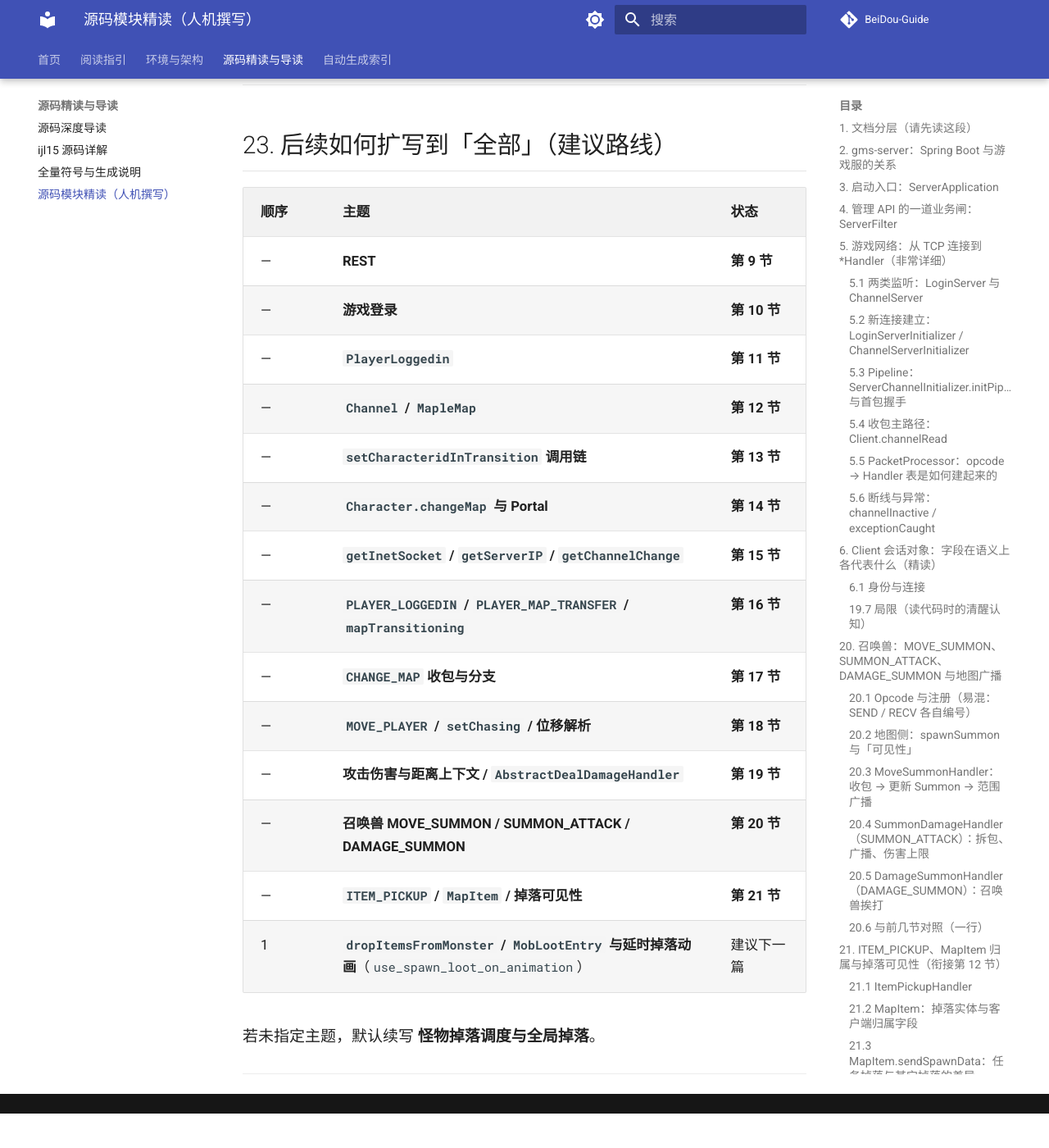
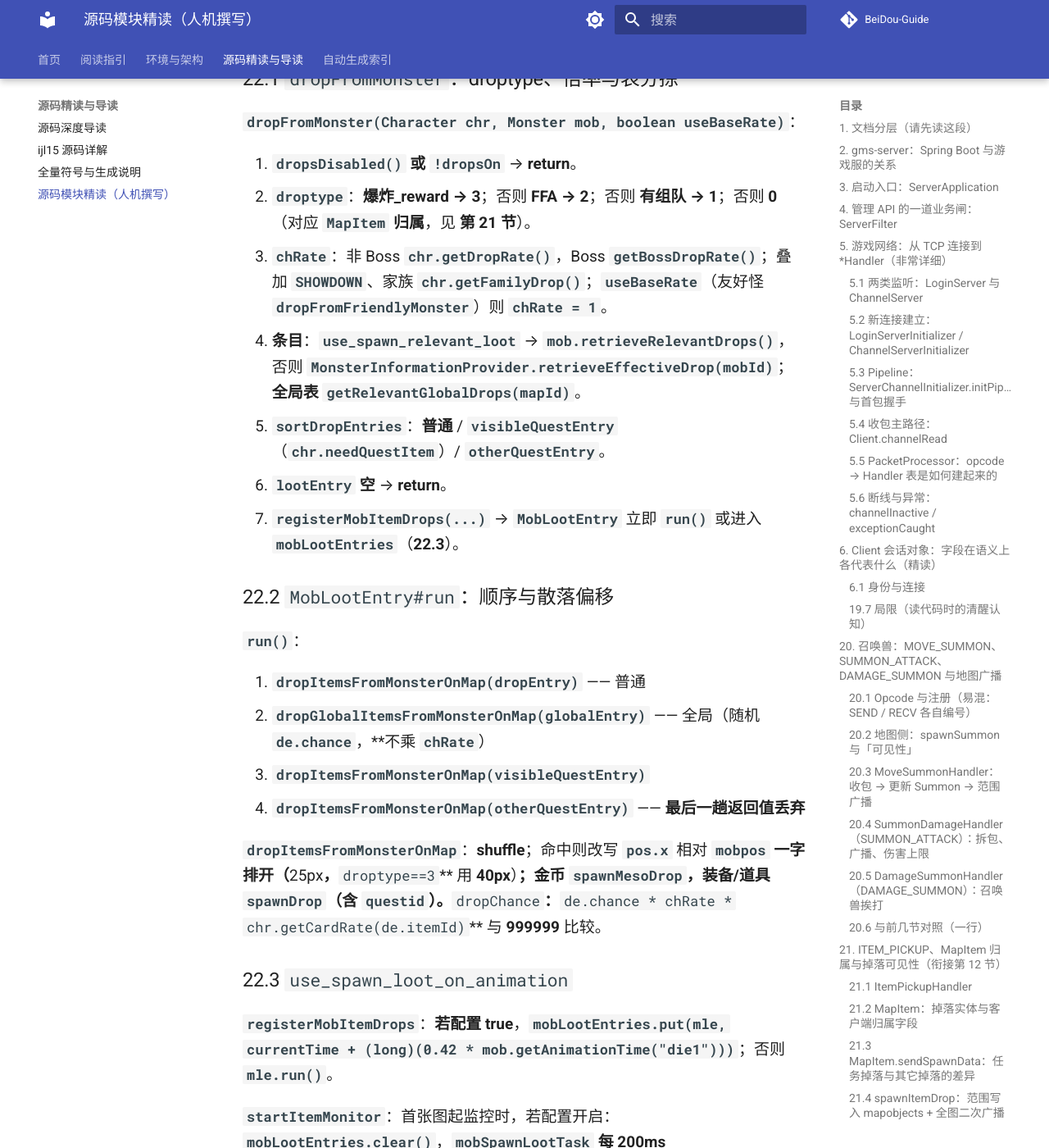
Before and after one commit to Uuclear/BeiDou-Guide, an MkDocs documentation site: the page built from docs/12-源码模块精读-人机撰写.md, in a window 1280 px wide and 1400 px high, scrolled down 90771 px. Shown: the whole window at 82% size. Built offline with MkDocs 1.6.1 and Material for MkDocs 9.7.7, drawn with Linux system fonts in a browser that asks for light colours; comment, search, counter and statistics services are not loaded; before the commit the page ends 92129 px from its top, so only the background shows below that; some of the changed text lies outside the part shown.

Commit message:
docs: 精读 MobLootEntry 与 use_spawn_loot_on_animation（第22节）
Co-authored-by: uuclear <382563984@qq.com>

```diff
--- a/docs/12-源码模块精读-人机撰写.md
+++ b/docs/12-源码模块精读-人机撰写.md
@@ -1227,7 +1227,51 @@ CLOSE_RANGE / RANGED / MAGIC → parseDamage → applyAttack
 
 ---
 
-## 22. ijl15（客户端 DLL）在进程里做什么（浓缩）
+## 22. 怪物掉落调度：`dropFromMonster`、`MobLootEntry` 与 `use_spawn_loot_on_animation`
+
+在 **`killMonster` 成功击杀且 `withDrops`** 时：**`dropOwner = monster.killBy(chr)`**（可能 **null** 则回退攻击者），再 **`dropFromMonster(dropOwner, monster, false)`**（**`useBaseRate == false`** 表示使用角色 **`getDropRate` / `getBossDropRate`** 等）。本节说明：**掉落表来源**、**`MobLootEntry#run` 顺序**、**延时掉落定时器**、以及与 **`dropItemsFromMonster`** 的差异。
+
+### 22.1 `dropFromMonster`：droptype、倍率与表分拣
+
+**`dropFromMonster(Character chr, Monster mob, boolean useBaseRate)`**：
+
+1. **`dropsDisabled()` 或 `!dropsOn`** → **return**。
+2. **`droptype`**：**爆炸_reward → 3**；否则 **FFA → 2**；否则 **有组队 → 1**；否则 **0**（对应 **`MapItem` 归属**，见 **第 21 节**）。
+3. **`chRate`**：非 Boss **`chr.getDropRate()`**，Boss **`getBossDropRate()`**；叠加 **`SHOWDOWN`**、家族 **`chr.getFamilyDrop()`**；**`useBaseRate`**（友好怪 **`dropFromFriendlyMonster`**）则 **`chRate = 1`**。
+4. **条目**：**`use_spawn_relevant_loot`** → **`mob.retrieveRelevantDrops()`**，否则 **`MonsterInformationProvider.retrieveEffectiveDrop(mobId)`**；**全局表 **`getRelevantGlobalDrops(mapId)`****。
+5. **`sortDropEntries`**：**普通** / **`visibleQuestEntry`**（**`chr.needQuestItem`**）/ **`otherQuestEntry`**。
+6. **`lootEntry` 空** → **return**。
+7. **`registerMobItemDrops(...)`** → **`MobLootEntry`** 立即 **`run()`** 或进入 **`mobLootEntries`**（**22.3**）。
+
+### 22.2 `MobLootEntry#run`：顺序与散落偏移
+
+**`run()`**：
+
+1. **`dropItemsFromMonsterOnMap(dropEntry)`** —— 普通
+2. **`dropGlobalItemsFromMonsterOnMap(globalEntry)`** —— 全局（随机 **`de.chance`**，**不乘 **`chRate`**）
+3. **`dropItemsFromMonsterOnMap(visibleQuestEntry)`**
+4. **`dropItemsFromMonsterOnMap(otherQuestEntry)`** —— **最后一趟返回值丢弃**
+
+**`dropItemsFromMonsterOnMap`**：**shuffle**；命中则改写 **`pos.x`** 相对 **`mobpos` 一字排开（**25px**，**`droptype==3`** 用 **40px**）**；金币 **`spawnMesoDrop`**，装备/道具 **`spawnDrop`**（含 **`questid`**）。**`dropChance`**：**`de.chance * chRate * chr.getCardRate(de.itemId)`** 与 **999999** 比较。
+
+### 22.3 `use_spawn_loot_on_animation`
+
+**`registerMobItemDrops`**：**若配置 true**，**`mobLootEntries.put(mle, currentTime + (long)(0.42 * mob.getAnimationTime("die1")))`**；否则 **`mle.run()`**。
+
+**`startItemMonitor`**：首张图起监控时，若配置开启：**`mobLootEntries.clear()`**，**`mobSpawnLootTask`** **每 200ms `spawnMobItemDrops`**。到期条目 **`remove` 后 `run()`**。
+**`stopItemMonitor`**：**cancel `mobSpawnLootTask`**。
+
+### 22.4 `dropItemsFromMonster`（公开）
+
+**不经 **`MobLootEntry`****：**`droptype`** 仅 **组队 → 1 / 否则 0**；**`chRate = 1000000`**（极高）；直接 **`dropItemsFromMonsterOnMap`** —— 供脚本/强制掉落场景。
+
+### 22.5 与第 21 节
+
+落地仍走 **`spawnMesoDrop` / `spawnDrop` / `spawnItemDrop`** 与拾取 **`ITEM_PICKUP`**。
+
+---
+
+## 23. ijl15（客户端 DLL）在进程里做什么（浓缩）
 
 更细的按文件说明见 **`10-BeiDou-ijl15-源码详解.md`**。这里只强调主线：
 
@@ -1238,7 +1282,7 @@ CLOSE_RANGE / RANGED / MAGIC → parseDamage → applyAttack
 
 ---
 
-## 23. 后续如何扩写到「全部」（建议路线）
+## 24. 后续如何扩写到「全部」（建议路线）
 
 | 顺序 | 主题 | 状态 |
 |------|------|------|
@@ -1255,8 +1299,9 @@ CLOSE_RANGE / RANGED / MAGIC → parseDamage → applyAttack
 | — | **攻击伤害与距离上下文 / `AbstractDealDamageHandler`** | **第 19 节** |
 | — | **召唤兽 MOVE_SUMMON / SUMMON_ATTACK / DAMAGE_SUMMON** | **第 20 节** |
 | — | **`ITEM_PICKUP` / `MapItem` / 掉落可见性** | **第 21 节** |
-| 1 | **`dropItemsFromMonster` / `MobLootEntry` 与延时掉落动画**（`use_spawn_loot_on_animation`） | 建议下一篇 |
+| — | **`MobLootEntry` / `use_spawn_loot_on_animation` / `dropItemsFromMonster`** | **第 22 节** |
+| 1 | **`killMonster` / `killBy` 与掉落归属 `dropOwner`**（衔接 22.1） | 建议下一篇 |
 
-若未指定主题，默认续写 **怪物掉落调度与全局掉落**。
+若未指定主题，默认续写 **`killMonster` / `killBy`**。
 
 ---
```
